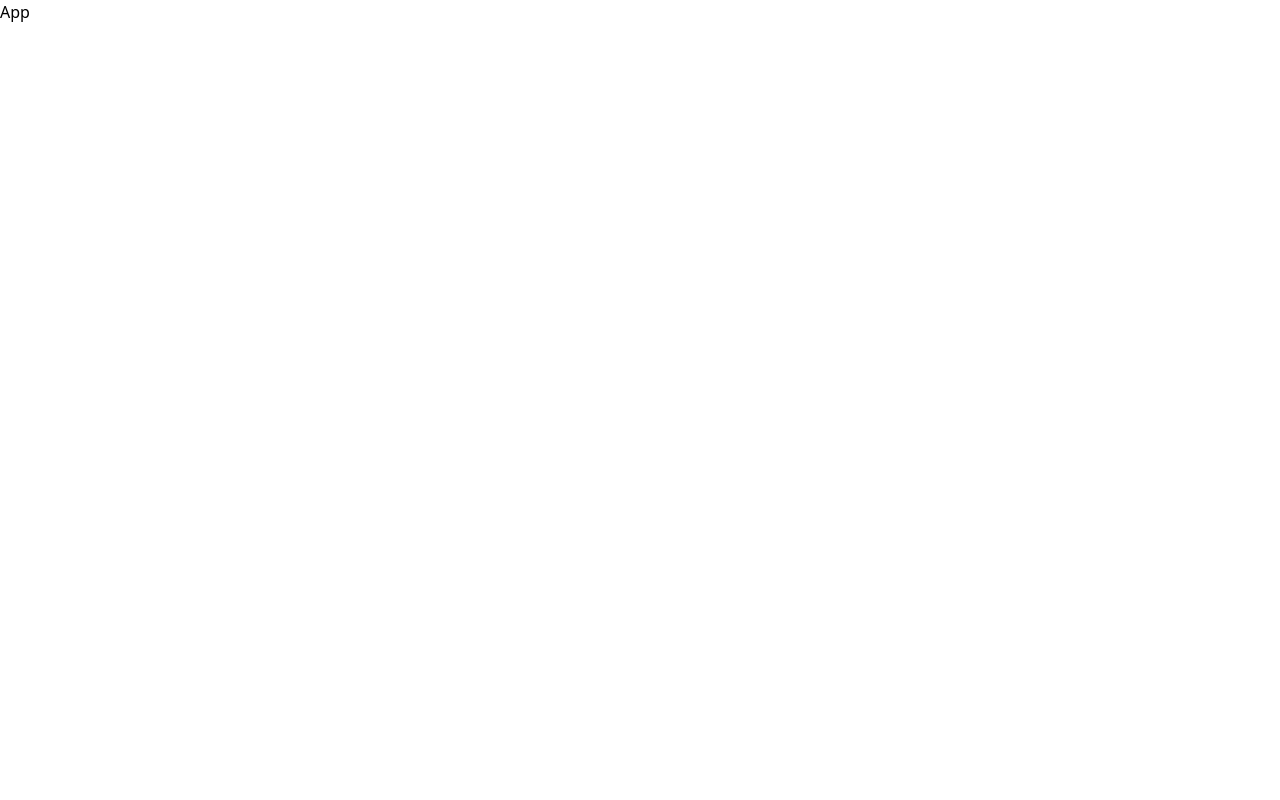
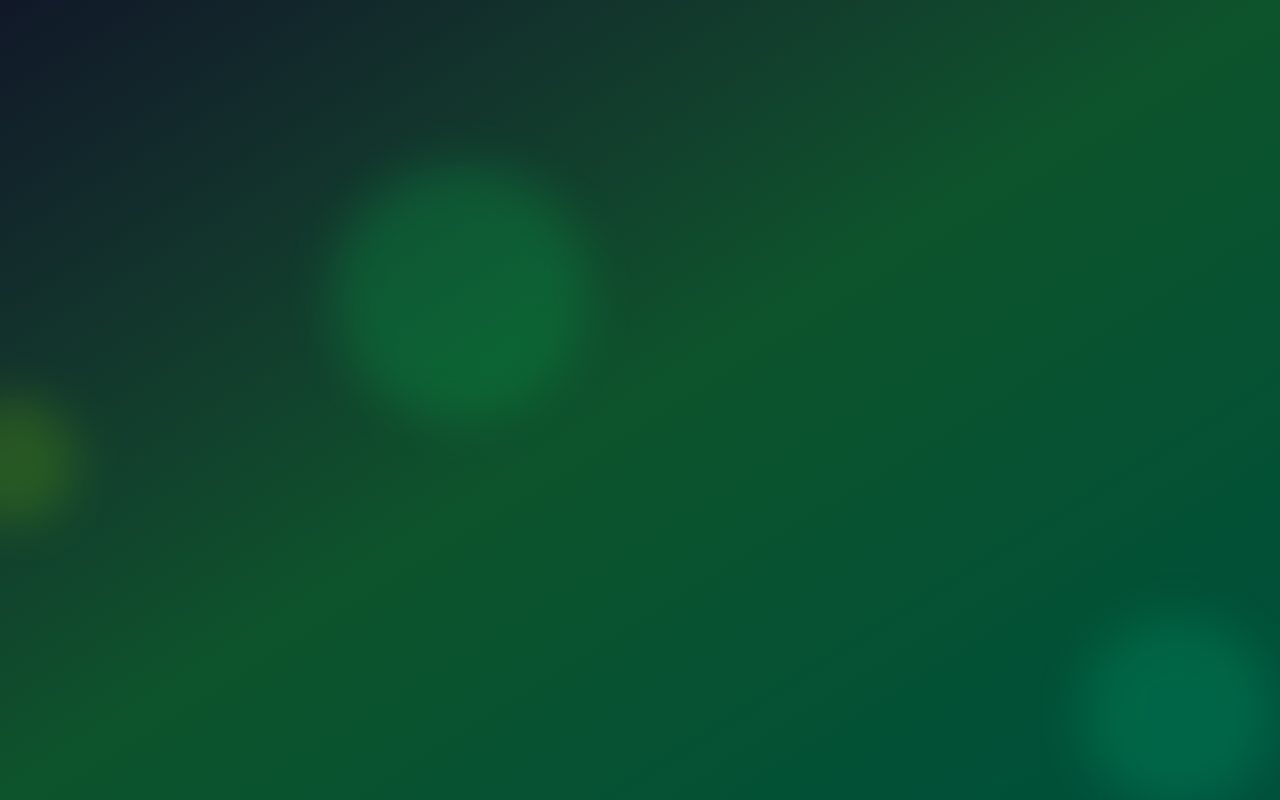
Before and after one commit to KrunalGupta02/node-auth, a React app in the folder frontend/: page / in a window 1280 px wide. Built offline with nearby package versions, Linux system fonts and the light colour scheme; the HTML template or start-up script is replaced by a standard one.

Commit message:
Add the floating shape bg

```diff
--- a/frontend/src/App.jsx
+++ b/frontend/src/App.jsx
@@ -1,5 +1,31 @@
+import FloatingShapes from "./components/FloatingShapes";
+
 const App = () => {
-  return <div>App</div>;
+  return (
+    <div className="min-h-screen bg-gradient-to-br from-gray-900 via-green-900 to-emerald-900 flex items-center justify-center relative overflow-hidden">
+      <FloatingShapes
+        color="bg-green-500"
+        size="w-64 h-64"
+        top="-5%"
+        left="10%"
+        delay={0}
+      />
+      <FloatingShapes
+        color="bg-emerald-500"
+        size="w-48 h-48"
+        top="70%"
+        left="80%"
+        delay={5}
+      />
+      <FloatingShapes
+        color="bg-lime-500"
+        size="w-32 h-32"
+        top="40%"
+        left="-10%"
+        delay={2}
+      />
+    </div>
+  );
 };
 
 export default App;
--- /dev/null
+++ b/frontend/src/components/FloatingShapes.jsx
@@ -0,0 +1,24 @@
+import { motion } from "framer-motion";
+
+const FloatingShapes = ({ color, size, top, left, delay }) => {
+  return (
+    <motion.div
+      className={`absolute rounded-full ${color} ${size} opacity-20 blur-xl`}
+      style={{ top, left }}
+      animate={{
+        y: ["0%", "100%", "0%"],
+        x: ["0%", "100%", "0%"],
+        rotate: [0, 360],
+      }}
+      transition={{
+        duration: 20,
+        ease: "linear",
+        repeat: Infinity,
+        delay,
+      }}
+      aria-hidden="true"
+    />
+  );
+};
+
+export default FloatingShapes;
```
